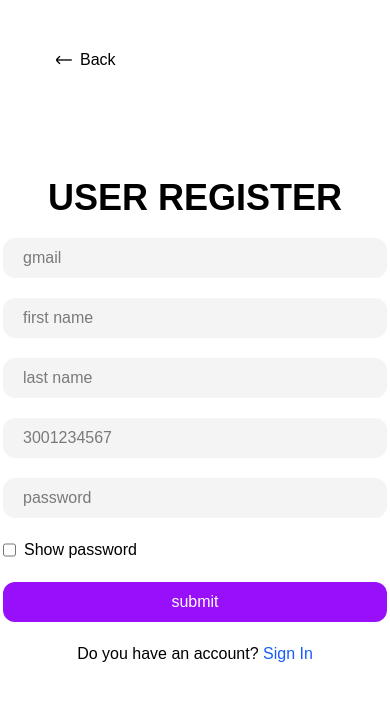
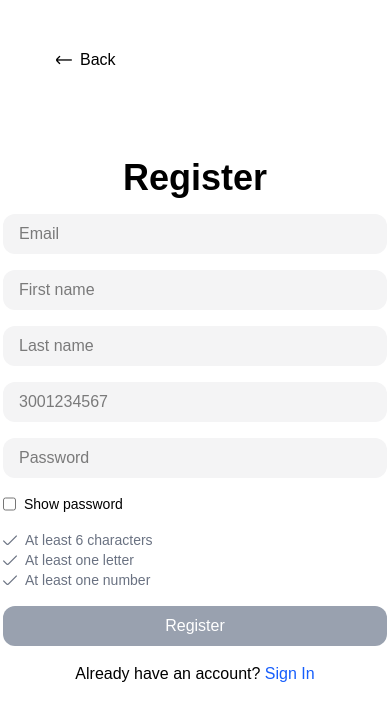
Before and after one commit to IvanDeveloper10/nivoa-app, a React (Vite) app: page /register in a window 390 px wide. Shown: the top 720 px of the page. Built offline with nearby package versions, Linux system fonts and the light colour scheme; a web font is replaced by a local one.

Commit message:
Update finish

```diff
--- a/src/components/Navbar.jsx
+++ b/src/components/Navbar.jsx
@@ -45,10 +45,10 @@ export default function Navbar() {
         {!user && (
           <span className='flex justify-center items-center gap-5 max-md:hidden'>
             <Link to={'/register'}>
-              <button className='bg-zinc-700 text-white text-fu px-8 py-1 rounded-lg hover:scale-90 hover:cursor-pointer transition-all'>register</button>
+              <button className='bg-zinc-700 text-white text-fu px-8 py-1 rounded-lg hover:scale-90 hover:cursor-pointer transition-all'>Register</button>
             </Link>
             <Link to={'/login'}>
-              <button className='bg-purple-600 text-white text-fu px-8 py-1 rounded-lg hover:scale-90 hover:cursor-pointer transition-all'>login</button>
+              <button className='bg-purple-600 text-white text-fu px-8 py-1 rounded-lg hover:scale-90 hover:cursor-pointer transition-all'>Login</button>
             </Link>
           </span>
         )}
--- a/src/components/Review.jsx
+++ b/src/components/Review.jsx
@@ -11,7 +11,7 @@ export default function Review() {
           <div className='flex justify-center flex-col text-base md:text-fu gap-6 px-4 md:px-10 lg:px-20 w-full lg:w-1/2'>
             <h3 className='font-bold text-lg md:text-xl flex gap-2'><i className='fi fi-sr-star'></i><i className='fi fi-sr-star'></i><i className='fi fi-sr-star'></i><i className='fi fi-sr-star'></i><i className='fi fi-sr-star'></i></h3>
             <h1 className='text-3xl sm:text-4xl md:text-5xl lg:text-6xl font-bold'>Hi! My name is Sara</h1>
-            <p className='text-base md:text-lg'>Questions, doubts, or problems? Our team responds tirelessly, at any time.</p>
+            <p className='text-base md:text-lg'>Nivoa is an excellent place to shop online; I am very satisfied with having placed my order here.</p>
             <span className='flex gap-5 flex-wrap'>
               <button className='bg-zinc-800 px-5 py-1 rounded-lg hover:scale-90 hover:cursor-pointer transition-all'>Discover</button>
               <button className='flex justify-center items-center gap-1 hover:scale-90 hover:cursor-pointer transition-all'>More<i class='fi fi-rr-angle-double-small-right flex justify-center items-center'></i></button>
--- a/src/pages/Home.jsx
+++ b/src/pages/Home.jsx
@@ -1,5 +1,7 @@
-import { Fragment } from 'react';
-import { useNavigate } from 'react-router-dom';
+import { Fragment, useEffect, useState } from 'react';
+import { auth } from '../utils/firebase.js';
+import { onAuthStateChanged } from 'firebase/auth';
+import { useNavigate, Link } from 'react-router-dom';
 import Navbar from '../components/Navbar.jsx';
 import ProductsMainPage from '../components/ProductsMainPage.jsx';
 import Cards from '../components/Cards.jsx';
@@ -9,6 +11,8 @@ import Review from '../components/Review.jsx';
 import Footer from '../components/Footer.jsx';
 
 export default function Home() {
+
+  const [user, setUser] = useState(null);
 
   const navigate = useNavigate();
 
@@ -20,6 +24,14 @@ export default function Home() {
     navigate('/register');
   }
 
+  useEffect(() => {
+    const unsubscribe = onAuthStateChanged(auth, (currentUser) => {
+      setUser(currentUser);
+    });
+
+    return () => unsubscribe();
+  }, []);
+
   return (
     <Fragment>
       <Navbar />
@@ -30,7 +42,13 @@ export default function Home() {
             <p className='text-base sm:text-lg text-fu'>Discover carefully selected products that will transform your day. Each item tells a story of quality and distinction.</p>
             <div className='flex flex-col sm:flex-row gap-5'>
               <button onClick={handleExplorerRute} className='bg-purple-600 px-6 py-2 rounded-lg hover:cursor-pointer hover:scale-90 transition-all text-fu'>Explorer</button>
-              <button onClick={handleRegisterRute} className='bg-zinc-800 px-6 py-2 rounded-lg hover:cursor-pointer hover:scale-90 transition-all text-fu'>Register</button>
+              {user ? (
+                <Link to={'/profile'}>
+                  <button className='bg-zinc-800 px-6 py-2 rounded-lg text-fu hover:cursor-pointer hover:scale-95 transition-all'>My account</button>
+                </Link>
+              ) : (
+                <button onClick={handleRegisterRute} className='bg-zinc-800 px-6 py-2 rounded-lg text-fu hover:cursor-pointer hover:scale-95 transition-all'>Register</button>
+              )}
             </div>
           </div>
           <div className='flex justify-center lg:justify-end w-full lg:w-auto'>
--- a/src/pages/Login.jsx
+++ b/src/pages/Login.jsx
@@ -35,7 +35,7 @@ export default function Login() {
         <div className='w-2/4 flex flex-col justify-center items-center gap-5 text-fu max-lg:w-full'>
           <h1 className='text-fu text-4xl font-bold text-center'>USER LOGIN</h1>
           <input type='text' placeholder='email' name='email' className='outline-none bg-zinc-100 w-96 py-2 px-5 rounded-xl' onChange={(e) => setEmail(e.target.value)} />
-          <input type={showPassword ? 'text': 'password'} placeholder='password' name='passwoord' className='outline-none bg-zinc-100 w-96 py-2 px-5 rounded-xl' onChange={(e) => setPassword(e.target.value)} />
+          <input type={showPassword ? 'text': 'password'} placeholder='password' name='password' className='outline-none bg-zinc-100 w-96 py-2 px-5 rounded-xl' onChange={(e) => setPassword(e.target.value)} />
           <label className='w-96'><input type='checkbox' onChange={() => setShowPassword(!showPassword)} /> Show password</label>
           <button className='bg-purple-600 py-2 text-fu text-white w-96 rounded-xl hover:cursor-pointer hover:scale-95 transition-all' onClick={handleButtonLogin}>submit</button>
           <span>Do you haven't an account? <Link to='/register' className='text-blue-600'>register</Link></span>
--- a/src/pages/Register.jsx
+++ b/src/pages/Register.jsx
@@ -1,67 +1,70 @@
 import { Fragment, useState } from 'react';
-import { auth } from '../utils/firebase.js';
+import { auth, db } from '../utils/firebase.js';
 import { createUserWithEmailAndPassword } from 'firebase/auth';
 import { Link, useNavigate } from 'react-router-dom';
-import { db } from '../utils/firebase.js';
 import { doc, setDoc } from 'firebase/firestore';
-
 
 export default function Register() {
 
-  const [errors, setErrors] = useState({});
-  const [email, setEmail] = useState();
-  const [password, setPassword] = useState();
-  const [firstname, setFirstname] = useState();
-  const [lastname, setLastname] = useState();
-  const [phonenumber, setPhonenumber] = useState();
+  const [email, setEmail] = useState('');
+  const [password, setPassword] = useState('');
+  const [firstname, setFirstname] = useState('');
+  const [lastname, setLastname] = useState('');
+  const [phonenumber, setPhonenumber] = useState('');
   const [showPassword, setShowPassword] = useState(false);
+
+  const [errorModal, setErrorModal] = useState(null);
+  const [loading, setLoading] = useState(false);
 
   const navigate = useNavigate();
 
-  const handleBackButton = () => {
-    navigate('/')
+  const passwordRules = {
+    length: password.length >= 6,
+    letter: /[a-zA-Z]/.test(password),
+    number: /[0-9]/.test(password)
   }
 
+  const isFormValid =
+    email &&
+    firstname &&
+    lastname &&
+    phonenumber.length === 10 &&
+    passwordRules.length &&
+    passwordRules.letter &&
+    passwordRules.number;
+
   const handleButtonRegister = async () => {
-    const newErrors = {};
-    if(!email) newErrors.email = true;
-    if(!firstname) newErrors.username = true;
-    if(!password) newErrors.password = true;
 
-    if (!passwordRules.length || !passwordRules.letter || !passwordRules.number) {
-      newErrors.passwordRules = true;
-    }
-
-    setErrors(newErrors);
-
-    if (Object.keys(newErrors).length > 0) {
+    if (!isFormValid) {
+      setErrorModal('Completa todos los campos correctamente');
       return;
     }
 
     try {
+      setLoading(true);
+
       const userCredential = await createUserWithEmailAndPassword(auth, email, password);
       const user = userCredential.user;
 
       await setDoc(doc(db, 'users', user.uid), {
-        email: email,
-        firstname: firstname,
-        lastname: lastname,
-        phonenumber: phonenumber,
+        email,
+        firstname,
+        lastname,
+        phonenumber,
         createdAt: new Date()
-      })
+      });
 
-      alert('User Register Correct')
+      navigate('/');
 
-      navigate('/')
-    } catch(err) {
-      alert(err)
+    } catch (error) {
+      setErrorModal(error.message);
+    } finally {
+      setLoading(false);
     }
   }
 
-  const passwordRules = {
-    length: password && password.length >= 6,
-    letter: password && /[a-zA-z]/.test(password),
-    number: password && /[0-9]/.test(password)
+  const handleBackButton = () => {
+    return navigate('/')
   }
 
   return (
@@ -70,20 +73,104 @@ export default function Register() {
         <button onClick={handleBackButton} className='flex pl-4 items-center gap-2 absolute top-10 left-10 w-32 hover:bg-zinc-100 hover:cursor-pointer transition-all rounded-lg py-2'>
           <i className='fi fi-rr-arrow-left flex justify-center items-center'></i> Back
         </button>
-        <div className='w-2/4 flex flex-col justify-center items-center gap-5 text-fu max-lg:w-full'>
-          <h1 className='text-fu text-4xl font-bold text-center'>USER REGISTER</h1>
-          <input type='text' placeholder='gmail' name='email' className='outline-none bg-zinc-100 w-96 py-2 px-5 rounded-xl' onChange={(e) => setEmail(e.target.value)} />
-          <input type='text' placeholder='first name' name='firstname' className='outline-none bg-zinc-100 w-96 py-2 px-5 rounded-xl' onChange={(e) => setFirstname(e.target.value)} />
-          <input type='text' placeholder='last name' name='lastname' className='outline-none bg-zinc-100 w-96 py-2 px-5 rounded-xl' onChange={(e) => setLastname(e.target.value)} />
-          <input type='tel' placeholder='3001234567' pattern='[0-9]{10}' maxLength='10' required className='outline-none bg-zinc-100 w-96 py-2 px-5 rounded-xl' onChange={(e) => setPhonenumber(e.target.value)} />
-          <input type={showPassword ? 'text' : 'password'} placeholder='password' name='passwoord' className='outline-none bg-zinc-100 w-96 py-2 px-5 rounded-xl' onChange={(e) => setPassword(e.target.value)} />
-          <label className='w-96 flex gap-2'><input type='checkbox' onChange={() => setShowPassword(!showPassword)} />Show password</label>
-          <button className='bg-purple-600 py-2 text-fu text-white w-96 rounded-xl hover:cursor-pointer hover:scale-95 transition-all' onClick={handleButtonRegister}>submit</button>
-          <span>Do you have an account? <Link to={'/login'} className='text-blue-600'>Sign In</Link></span>
+        {errorModal && (
+          <div className='fixed inset-0 bg-black/60 flex justify-center items-center z-50'>
+            <div className='bg-white p-6 rounded-xl w-80 text-center shadow-xl'>
+              <h2 className='text-xl font-bold mb-3 text-red-600'>Error</h2>
+              <p className='text-gray-700'>{errorModal}</p>
+              <button
+                onClick={() => setErrorModal(null)}
+                className='mt-4 bg-black text-white px-4 py-2 rounded-lg hover:scale-95 transition-all'
+              >
+                Cerrar
+              </button>
+            </div>
+          </div>
+        )}
+
+        <div className='w-2/4 flex flex-col justify-center items-center gap-4 max-lg:w-full'>
+          <h1 className='text-4xl font-bold'>Register</h1>
+
+          <input
+            type='email'
+            placeholder='Email'
+            className='bg-zinc-100 w-96 py-2 px-4 rounded-xl outline-none'
+            onChange={(e) => setEmail(e.target.value)}
+          />
+
+          <input
+            type='text'
+            placeholder='First name'
+            className='bg-zinc-100 w-96 py-2 px-4 rounded-xl outline-none'
+            onChange={(e) => setFirstname(e.target.value)}
+          />
+
+          <input
+            type='text'
+            placeholder='Last name'
+            className='bg-zinc-100 w-96 py-2 px-4 rounded-xl outline-none'
+            onChange={(e) => setLastname(e.target.value)}
+          />
+
+          <input
+            type='tel'
+            placeholder='3001234567'
+            maxLength='10'
+            className='bg-zinc-100 w-96 py-2 px-4 rounded-xl outline-none'
+            onChange={(e) => setPhonenumber(e.target.value)}
+          />
+
+          <input
+            type={showPassword ? 'text' : 'password'}
+            placeholder='Password'
+            className='bg-zinc-100 w-96 py-2 px-4 rounded-xl outline-none'
+            onChange={(e) => setPassword(e.target.value)}
+          />
+
+          <label className='w-96 flex gap-2 text-sm'>
+            <input
+              type='checkbox'
+              onChange={() => setShowPassword(!showPassword)}
+            />
+            Show password
+          </label>
+
+          <div className='w-96 text-sm'>
+            <p className={`flex items-center gap-2 ${passwordRules.length ? 'text-green-600 line-through' : 'text-gray-500'}`}>
+              <i className='fi fi-rr-check flex justify-center items-center'></i> At least 6 characters
+            </p>
+            <p className={`flex items-center gap-2 ${passwordRules.letter ? 'text-green-600 line-through' : 'text-gray-500'}`}>
+              <i className='fi fi-rr-check flex justify-center items-center'></i> At least one letter
+            </p>
+            <p className={`flex items-center gap-2 ${passwordRules.number ? 'text-green-600 line-through' : 'text-gray-500'}`}>
+              <i className='fi fi-rr-check flex justify-center items-center'></i> At least one number
+            </p>
+          </div>
+
+          <button
+            disabled={!isFormValid || loading}
+            onClick={handleButtonRegister}
+            className={`w-96 py-2 rounded-xl text-white transition-all ${
+              isFormValid
+              ? 'bg-purple-600 hover:scale-95 hover:cursor-pointer'
+              : 'bg-gray-400 cursor-not-allowed'
+            }`}
+          >
+            {loading ? 'Creating...' : 'Register'}
+          </button>
+
+          <span>
+            Already have an account?{' '}
+            <Link to='/login' className='text-blue-600'>
+              Sign In
+            </Link>
+          </span>
         </div>
+
         <div className='w-2/4 max-lg:hidden'>
-          <img src='/image-auth.jpg' alt='Image Auth' />
+          <img src='/image-auth.jpg' alt='Image Auth' className='h-full w-full object-cover' />
         </div>
+
       </section>
     </Fragment>
   );
```
Also changed, not shown: src/components/ProductsMainPage.jsx (+12 -17 lines), src/pages/Cart.jsx (+115 -15 lines), src/pages/Dashboard.jsx (+36 -3 lines), src/pages/Shop.jsx (+8 -3 lines).
